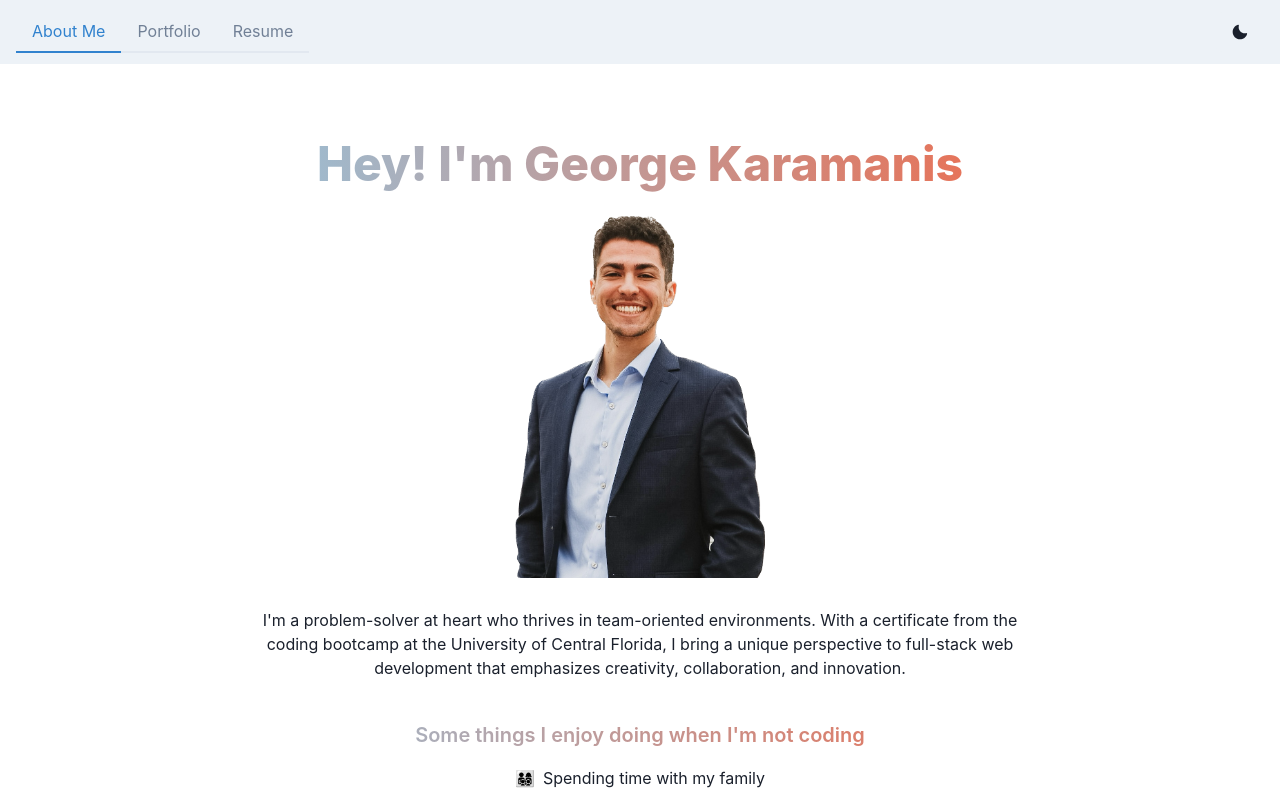
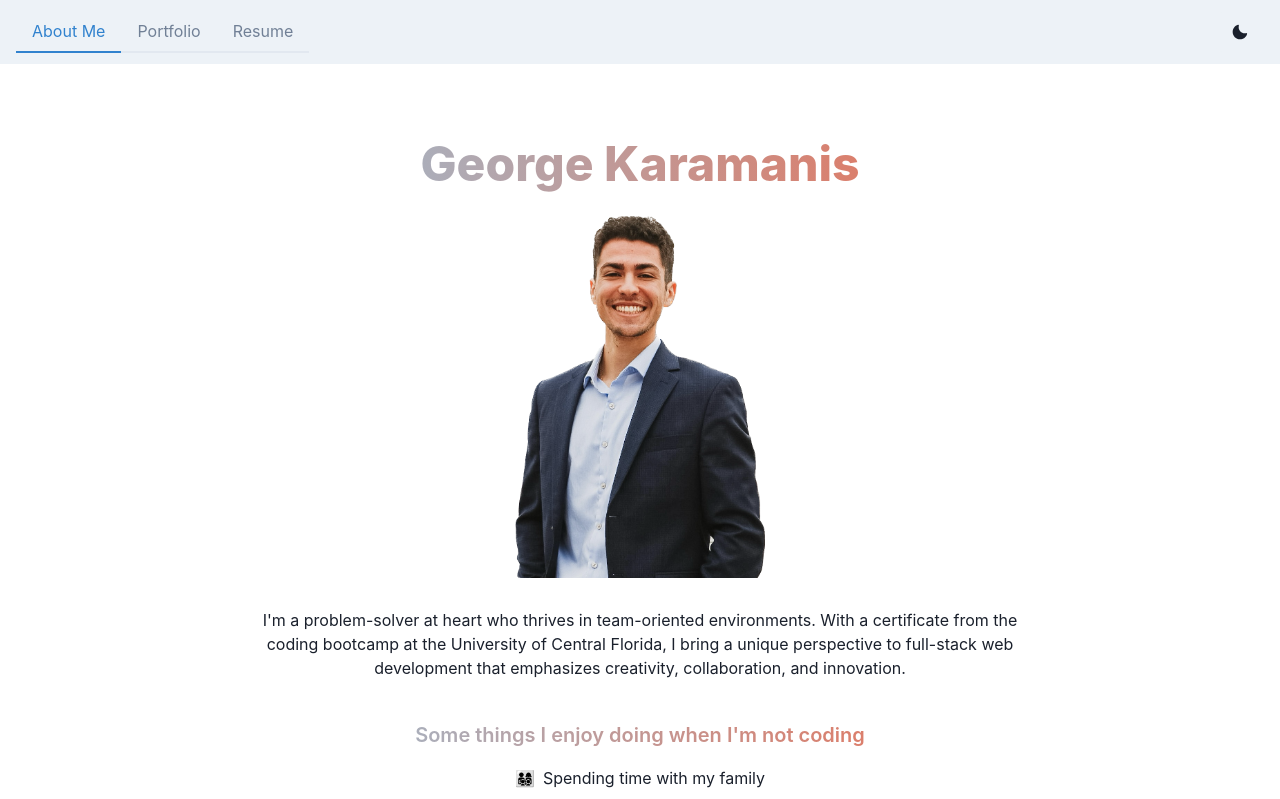
Before and after one commit to gkaramanis1/portfolio, a React (Create React App) app: page / in a window 1280 px wide. Shown: the top 799 px of the page. Built offline with nearby package versions, Linux system fonts and the light colour scheme.

Commit message:
changed heading

```diff
--- a/src/pages/About.js
+++ b/src/pages/About.js
@@ -22,7 +22,7 @@ export default function About() {
     mb={4}
 
   >
-    Hey! I'm George Karamanis
+    George Karamanis
   </Text>
   <Box maxWidth="800px" display="inline-block"
 
```
